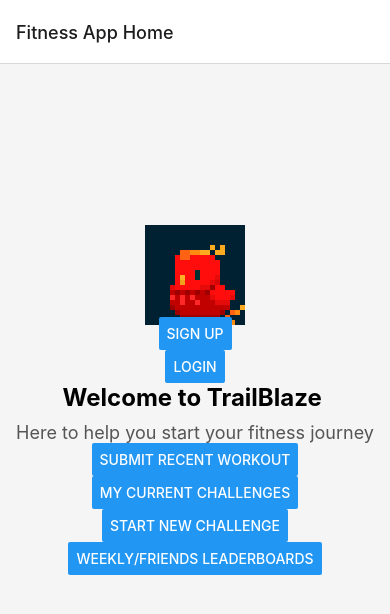
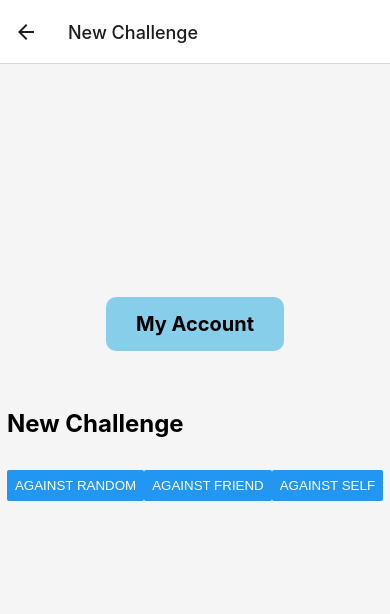
Before and after one commit to mikeold-2008/northcoders-final-project, a React Native app: screen /NewChal in a window 390 px wide. Shown: the top 614 px of the page. Built offline with nearby package versions, Linux system fonts and the light colour scheme.

Commit message:
added basic animation

```diff
--- a/App.js
+++ b/App.js
@@ -9,6 +9,8 @@ import LoginForm from './src/Login';
 import Leaderboard from './src/Leaderboard';
 import PersonalChallengeButton from './src/CurrentChallenges';
 import MyAccountButton from './src/MyAccount';
+import NewChal from './src/NewChallenge';
+import AgainstSelfScreen from './src/AgainstSelf';
 
 const Stack = createStackNavigator();
 
@@ -58,6 +60,15 @@ export default function App() {
           options={{ title: 'MyAccountButton' }}
           containerStyle={styles.screenContainer}
         />
+        <Stack.Screen
+          name="NewChal"
+          component={NewChal}
+          options={{ title: 'New Challenge' }}
+          containerStyle={styles.screenContainer}
+        />
+        <Stack.Screen
+        name="AgainstSelf"
+        component={AgainstSelfScreen} />
       </Stack.Navigator>
     </NavigationContainer>
   );
--- /dev/null
+++ b/src/AgainstSelf.js
@@ -0,0 +1,87 @@
+import React, {useState} from 'react';
+import { View, Text, StyleSheet, ImageBackground, Image, TextInput, Button } from 'react-native';
+
+const AgainstSelfScreen = () => {
+const [steps, setSteps] = useState(0);
+const [spritePosition, setSpritePosition] = useState(0)
+
+const handleMove = () => {
+    const newSteps = parseInt(steps, 10);
+    const newPosition = (newSteps / 70000) * 100;
+    setSpritePosition(newPosition);
+
+}
+
+
+
+  return (
+
+    <ImageBackground
+    source={require('../assets/track.jpg')}
+    style={styles.background}
+  >
+      <View style={styles.overlay}>
+          <Image
+            source={require('../assets/Walking.png')}
+            style={[styles.sprite, { left: `${spritePosition}%` }]}
+          />
+     <Text style={styles.text}>Step Challenge!</Text>
+      <View style={styles.inputContainer}>
+            <TextInput
+              style={styles.input}
+              placeholder="Enter steps"
+              keyboardType="numeric"
+              value={steps.toString()}
+              onChangeText={text => setSteps(text)}
+            />
+            <Button title="Move" onPress={handleMove} />
+          </View>
+    </View>
+    </ImageBackground>
+  );
+};
+
+const styles = StyleSheet.create({
+    background: {
+      flex: 1,
+      resizeMode: 'cover',
+    },
+    overlay: {
+      flex: 1,
+      justifyContent: 'center',
+      alignItems: 'center',
+    },
+    text: {
+      color: 'white',
+      fontSize: 30,
+    },
+
+sprite: { width: 100,
+    height: 100,
+    position: 'absolute',
+    top: '70%',
+    transform: [{ translateX: -50 }, { translateY: -50 }],
+    },
+    text: {
+        color: 'black',
+        fontSize: 40,
+        position: 'absolute',
+        top: 100,
+      },
+      inputContainer: {
+        flexDirection: 'row',
+        alignItems: 'center',
+        marginTop: -400,
+      },
+      input: {
+        borderWidth: 1,
+        borderColor: 'gray',
+        borderRadius: 5,
+        padding: 10,
+        marginRight: 10,
+        width: 150,
+      },
+  });
+
+
+export default AgainstSelfScreen;
--- a/src/HomeScreen.js
+++ b/src/HomeScreen.js
@@ -44,7 +44,7 @@ const HomeScreen = ({ navigation }) => {
         onPress={() => navigation.navigate('PersonalChallengeButton')} />
 
  <Button title={'Start new challenge'}
-        onPress={() => navigation.navigate('NewChallenge')} />
+        onPress={() => navigation.navigate('NewChal')} />
 
 <Button title={'Weekly/friends leaderboards'}
         onPress={() => navigation.navigate('Leaderboard')} />
--- /dev/null
+++ b/src/NewChallenge.js
@@ -0,0 +1,56 @@
+import React from 'react';
+import { View, Text, StyleSheet, SafeAreaView, Button, Alert, Image } from 'react-native';
+import MyAccountButton from './MyAccount';
+
+const NewChal = ({navigation}) => {
+    return (
+      <SafeAreaView style={styles.container}>
+            <MyAccountButton onPress={() => navigation.navigate('MyAccount')} />
+
+        <View>
+          <Text style={styles.title}>
+          {'\n'}
+            {'\n'}
+            New Challenge {'\n'}
+            {'\n'}
+
+            <Button
+        onPress={() => { alert('Button pressed!'); }}
+        title="Against Random"
+      />
+       <Button
+        onPress={() => { alert('Button pressed!'); }}
+        title="Against friend"
+      />
+
+<Button
+        title="Against self"
+        onPress={() => navigation.navigate('AgainstSelf')}
+      />
+          </Text>
+        </View>
+      </SafeAreaView>
+    );
+  };
+
+
+const styles = StyleSheet.create({
+    container: {
+        flex: 1,
+        justifyContent: 'center',
+        alignItems: 'center',
+        backgroundColor: '#f5f5f5',
+        marginBottom: 100
+      },
+      title: {
+        fontSize: 24,
+        fontWeight: 'bold',
+        marginBottom: 10,
+      },
+      subtitle: {
+        fontSize: 18,
+        color: '#555',
+    },
+})
+
+  export default NewChal
```
Also changed, not shown: assets/Walking.png (added), assets/track.jpg (added).
